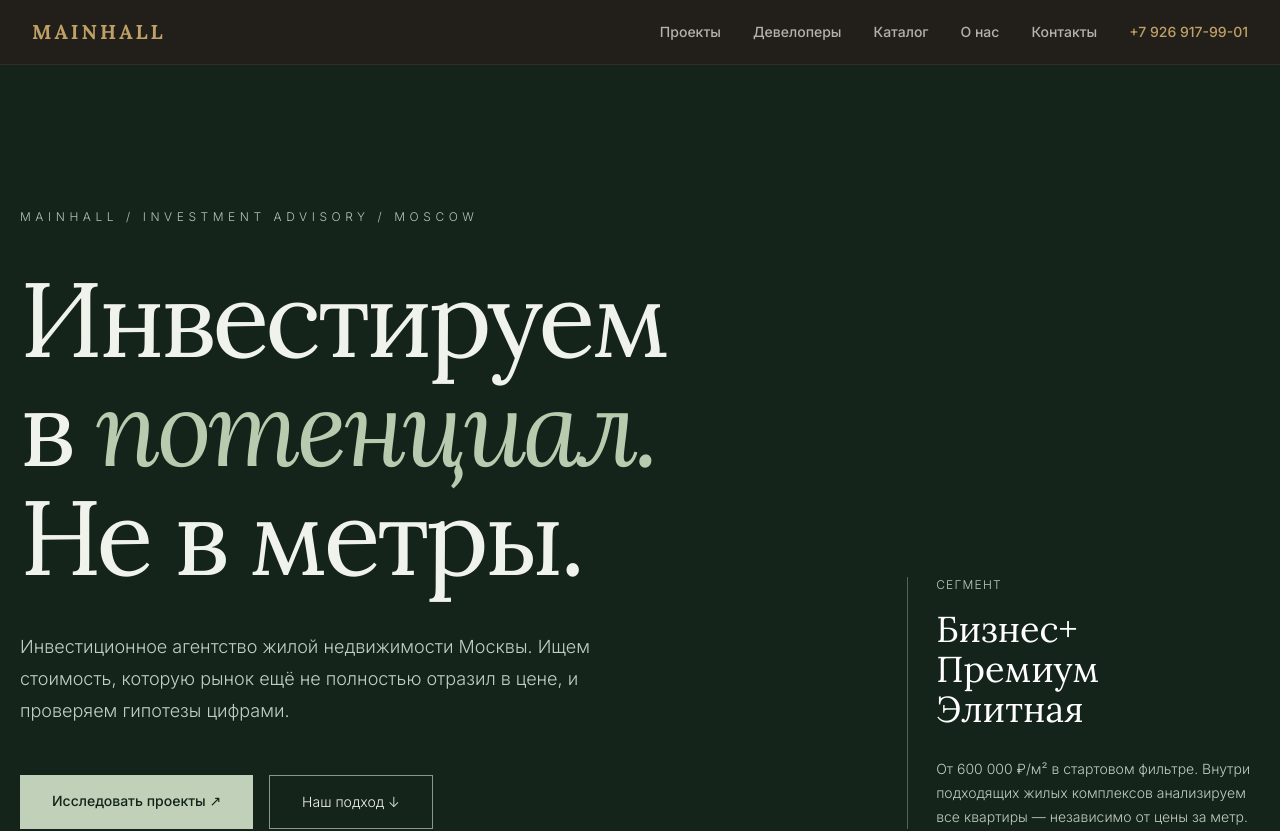
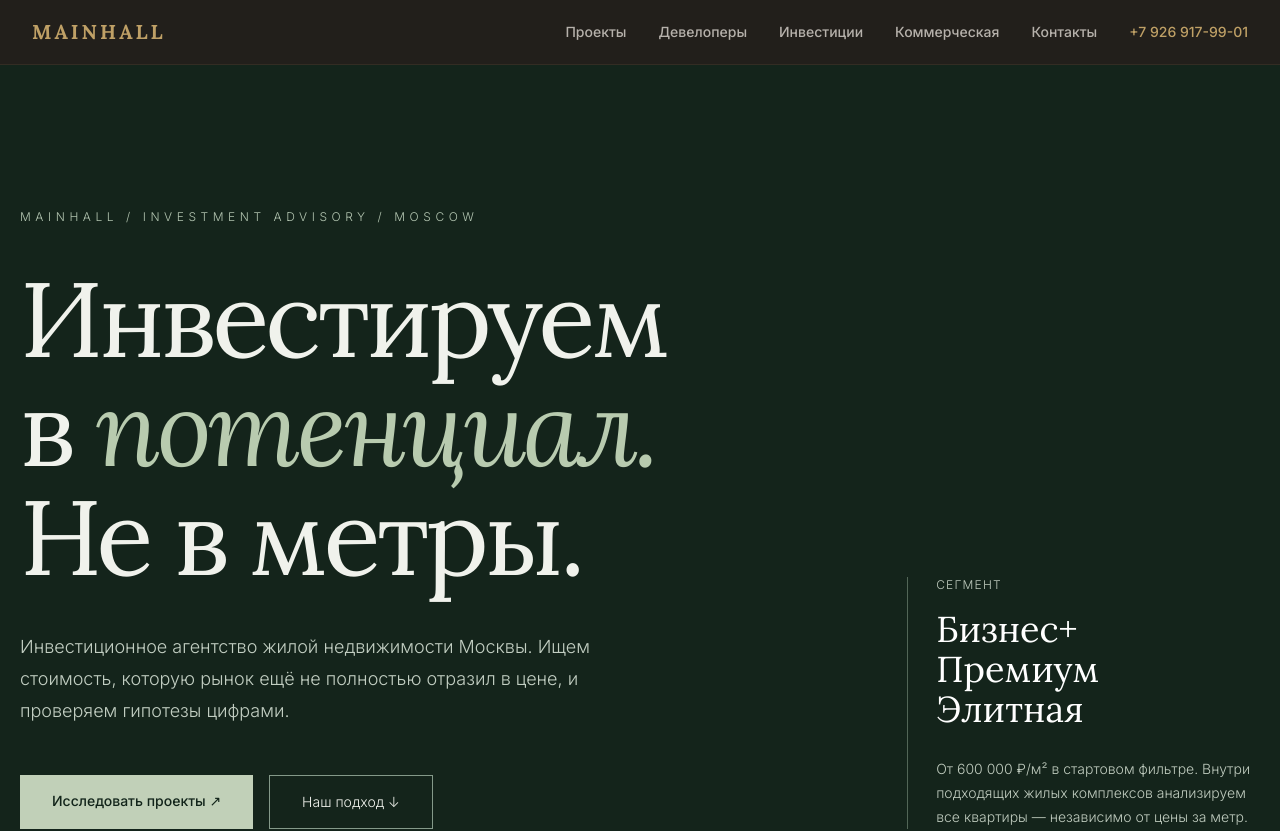
Before and after one commit to anepomniashiy-art/mainhall-platform, a Next.js app: page / in a window 1280 px wide. Shown: the top 831 px of the page. Built offline with nearby package versions, Linux system fonts and the light colour scheme.

Commit message:
feat(nav): prioritize research and preserve commercial division

```diff
--- a/src/components/layout/Header.tsx
+++ b/src/components/layout/Header.tsx
@@ -7,8 +7,8 @@ import { COMPANY } from "@/lib/constants";
 const NAV_ITEMS = [
   { label: "Проекты", href: "/projects" },
   { label: "Девелоперы", href: "/developers" },
-  { label: "Каталог", href: "/units" },
-  { label: "О нас", href: "/#about" },
+  { label: "Инвестиции", href: "/#approach" },
+  { label: "Коммерческая", href: "/commercial" },
   { label: "Контакты", href: "/#contact" },
 ] as const;
 
```
